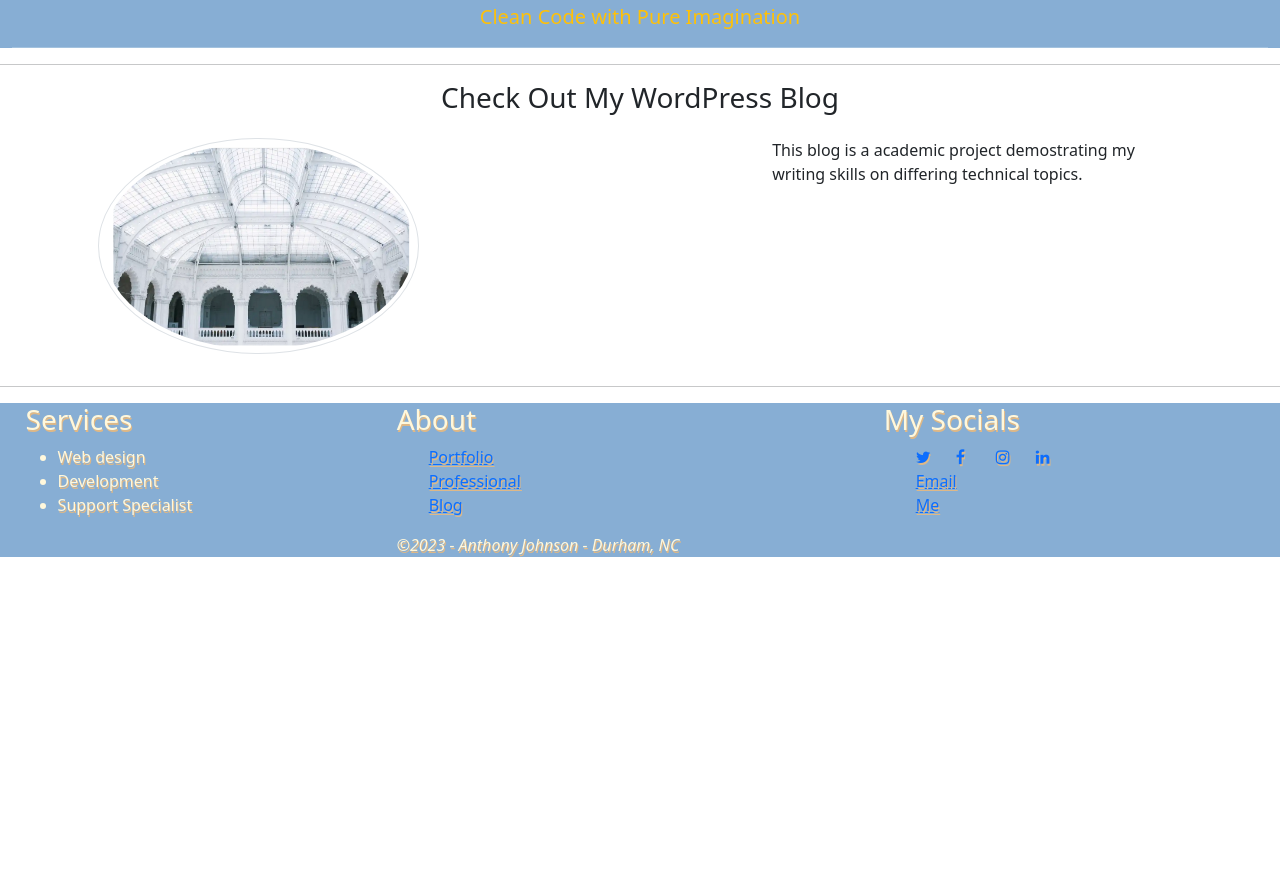
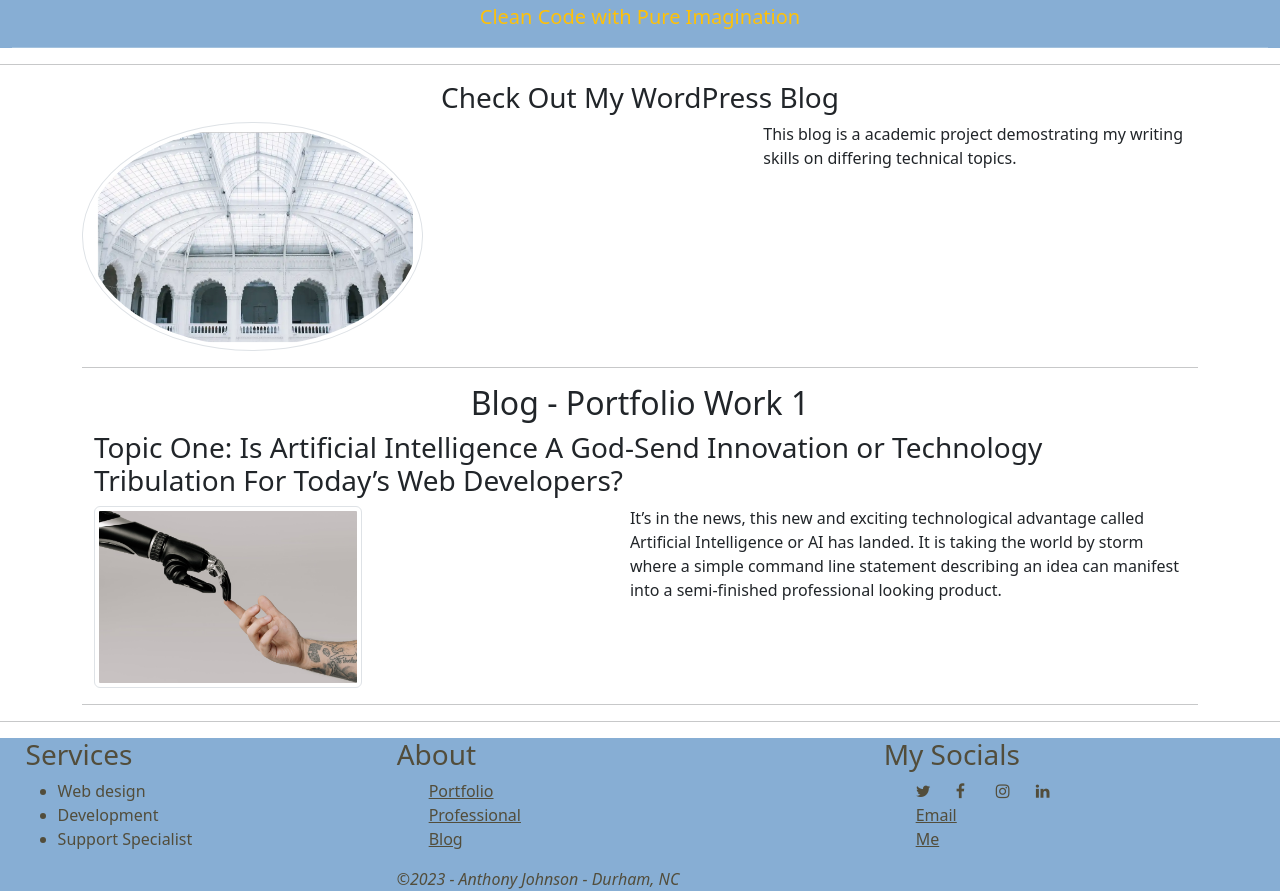
Before and after one commit to Anth51John/portfolio, a plain HTML site: page blog.html in a window 1280 px wide. Shown: the part 785-1676 px from the top of the page. Before the commit the page ends 1342 px from the top, so only its background shows below. Drawn offline with nearby package versions, Linux system fonts and the light colour scheme.

Commit message:
Additional footer and CSS font designed changes

```diff
--- a/blog.html
+++ b/blog.html
@@ -83,15 +83,39 @@
     <!-- Section 1 -->
     <hr>
 
-    <div class="container">
+    <div class="container mt-3">
       <div>
-        <h3 class="text-lg-center">Check Out My WordPress Blog</h3>
-        <div class="d-md-inline-flex">
-          <a href="https://mythoughts635951.wordpress.com/" class="p-3"><img class="img-thumbnail w-50 rounded-circle circle-thumb" src="img/pblog.png" alt="Thumbnail image"></a>
-          <p class="p-3">This blog is a academic project demostrating my writing skills on differing technical topics.</p>
+        <h3 class="header-project">Check Out My WordPress Blog</h3>
+        <div class="d-flex">
+          <a href="https://mythoughts635951.wordpress.com/" class=""><img class="img-thumbnail w-50 rounded-circle circle-thumb" src="img/pblog.png" alt="Thumbnail image"></a>
+          <p class="">This blog is a academic project demostrating my writing skills on differing technical topics.</p>
         </div>
       </div>
-    </div>
+    <hr>
+
+        <!-- Section 1 -->
+        <aside>
+
+          <div class="container">
+            <h2 class="header-project">Blog - Portfolio Work 1</h2>
+            <div>
+              <h3>Topic One: Is Artificial Intelligence A God-Send Innovation or Technology Tribulation For Today’s Web Developers?</h3>
+              <div class="d-sm-inline-flex">
+                <a href="https://mythoughts635951.wordpress.com/2023/04/09/is-artificial-intelligence-a-god-send-innovation-or-technology-tribulation-for-todays-web-developers/" class=""><img class="img-thumbnail w-50 circle-thumb" src="img/Artifical Intelligence_Cottonbro.jpeg" alt="Thumbnail image"></a>
+                <p>
+
+                  It’s in the news, this new and exciting technological advantage called Artificial Intelligence or AI has landed.
+                  It is taking the world by storm where a simple command line statement describing an idea can manifest into a semi-finished
+                  professional looking product.
+                </p>
+
+              </div>
+
+            </div>
+          </div>
+        </aside>
+        <hr>
+      </div>
     <!--
 
     <section>
--- a/style.css
+++ b/style.css
@@ -93,7 +93,7 @@ form button{
     height:50%;
 }
 .myheader{
-    font-family: 'Cinzel Decorative', cursive;
+    font-family: 'Cinzel Decorative', cursive,sans-serif;
     text-shadow: 1px 2px 0 burlywood;
 }
 
@@ -196,12 +196,17 @@ form button{
 
 
 }
-.footer-dark{
+.footer-dark {
     background-color: #87aed4;
-    color:cornsilk;
-    text-shadow: 1px 2px 0 burlywood;
+    color:rgb(82, 77, 59);
     grid-gap:10px;
     padding-left:2%;
+
+}
+.footer-dark ul+li, a{
+
+    color:rgb(82, 77, 59);
+
 
 }
 .header-project{
```
Also changed, not shown: index.html (+3 -3 lines), img/Artifical Intelligence_Cottonbro.jpeg (added).
